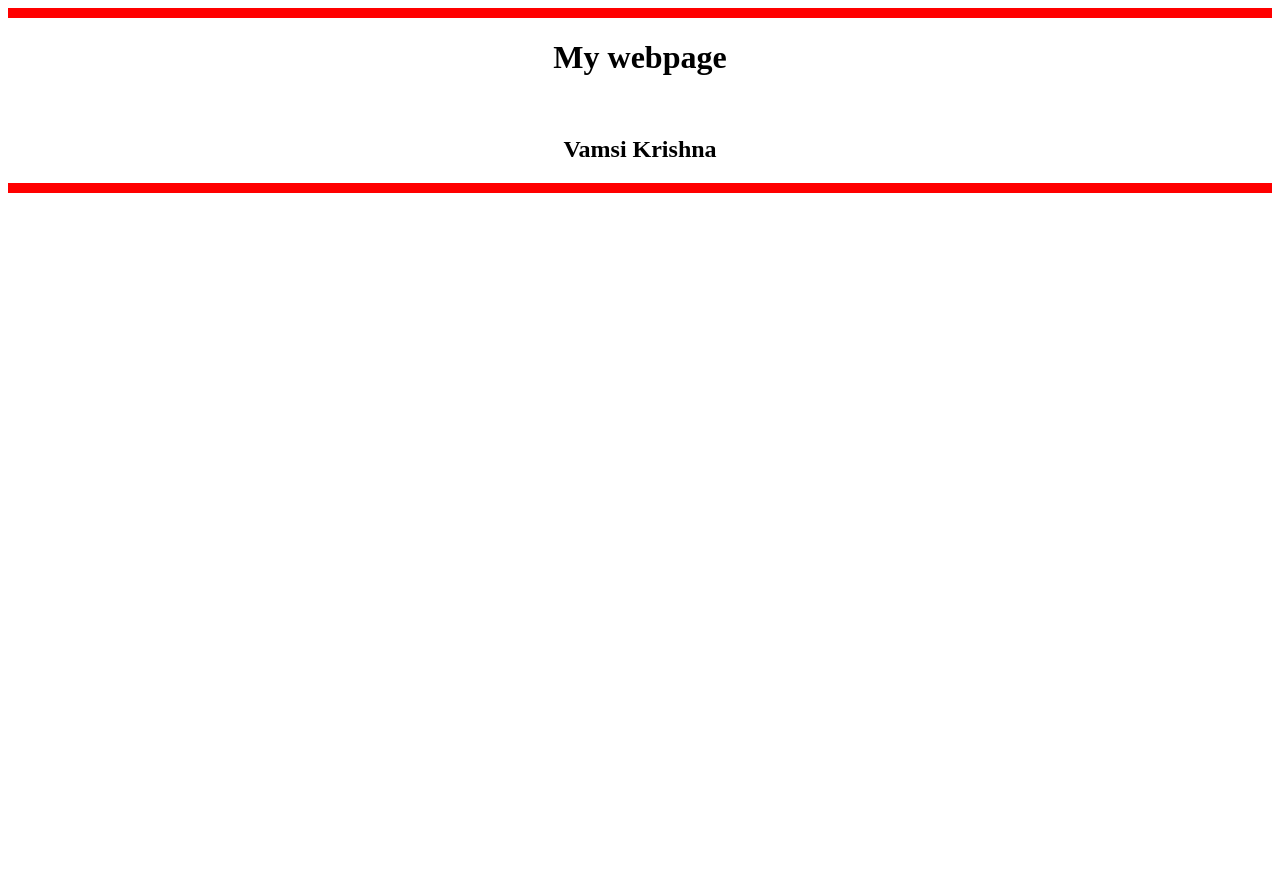
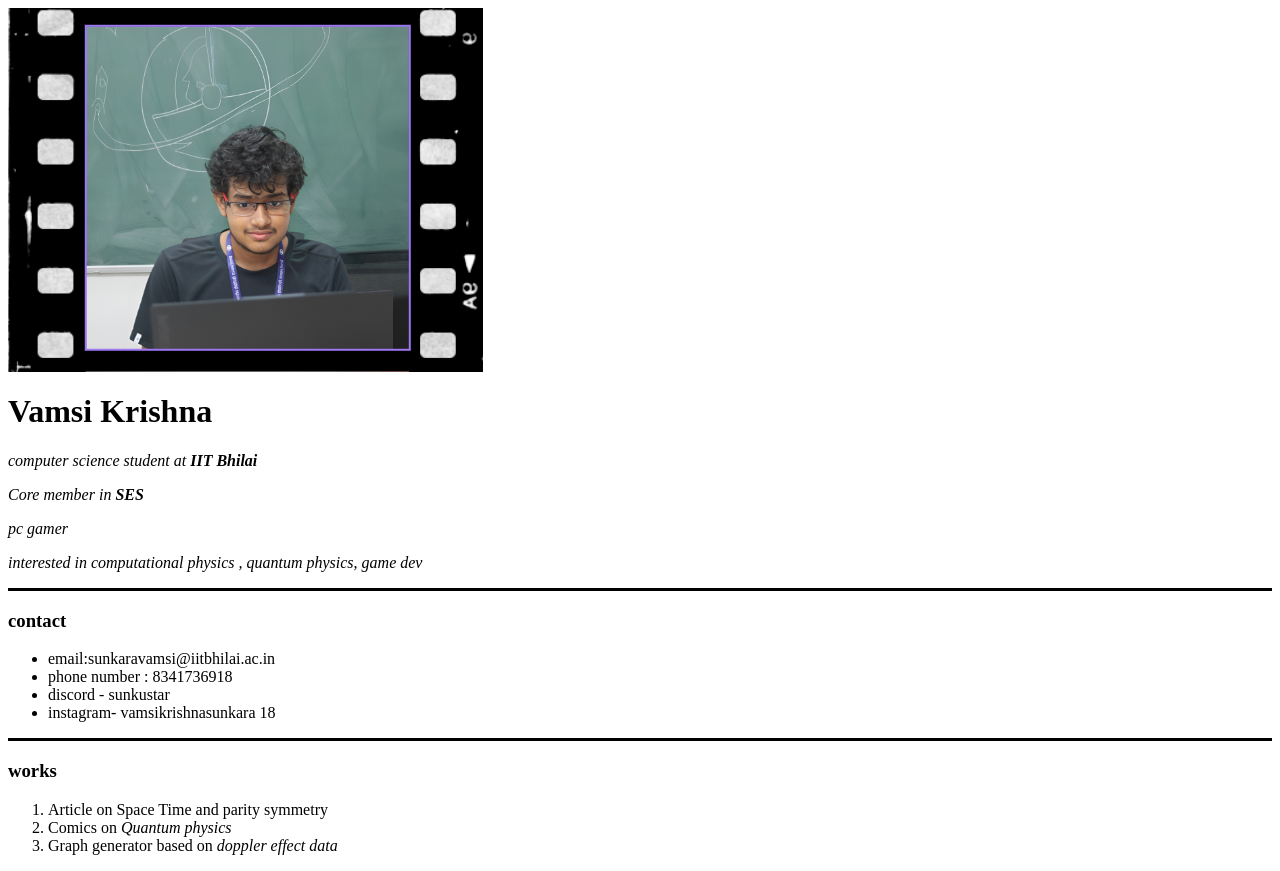
Before and after one commit to sunkustar/Personal-website, a plain HTML site: page personal webpage/firststep.html in a window 1280 px wide. Before the commit the page ends 800 px from the top, so only its background shows below. Drawn offline with Linux system fonts and the light colour scheme.

Commit message:
my page html 1

```diff
--- a/personal webpage/firststep.html
+++ b/personal webpage/firststep.html
@@ -1,7 +1,24 @@
-<center>
- <hr size="10"  color="red">
- <h1>My webpage</h1>
- <br>
- <h2>Vamsi Krishna<h2>
- <hr size="10"  color="red">
-</center>
+<body>
+<img src="sources/pro pic.png"  slt="pro pic"  >
+<h1>Vamsi Krishna </h1>
+
+<p><i>computer science student at <strong>IIT Bhilai</strong></i></p>
+<p><i>Core member in <strong>SES</strong> </i></p>
+<p><i>pc gamer</i></p>
+<p><i>interested in computational physics , quantum physics, game dev </i></p>
+<hr size = "3" color = "black" noshade="5">
+<h3>contact</h3>
+ <ul>
+    <li>email:sunkaravamsi@iitbhilai.ac.in</li>
+    <li>phone number : 8341736918 </li>
+    <li>discord - sunkustar</li>
+    <li>instagram- vamsikrishnasunkara 18 </li>
+ </ul>
+ <hr size = "3" color = "black" noshade="5">
+ <h3>works</h3>
+ <ol>
+    <li>Article on Space Time and parity symmetry </li>
+    <li>Comics on <em>Quantum physics</em></li>
+    <li>Graph generator based on <em>doppler effect data</em></li>
+ </ol>
+</body>
```
Also changed, not shown: personal webpage/sources/pro pic.png (added).
